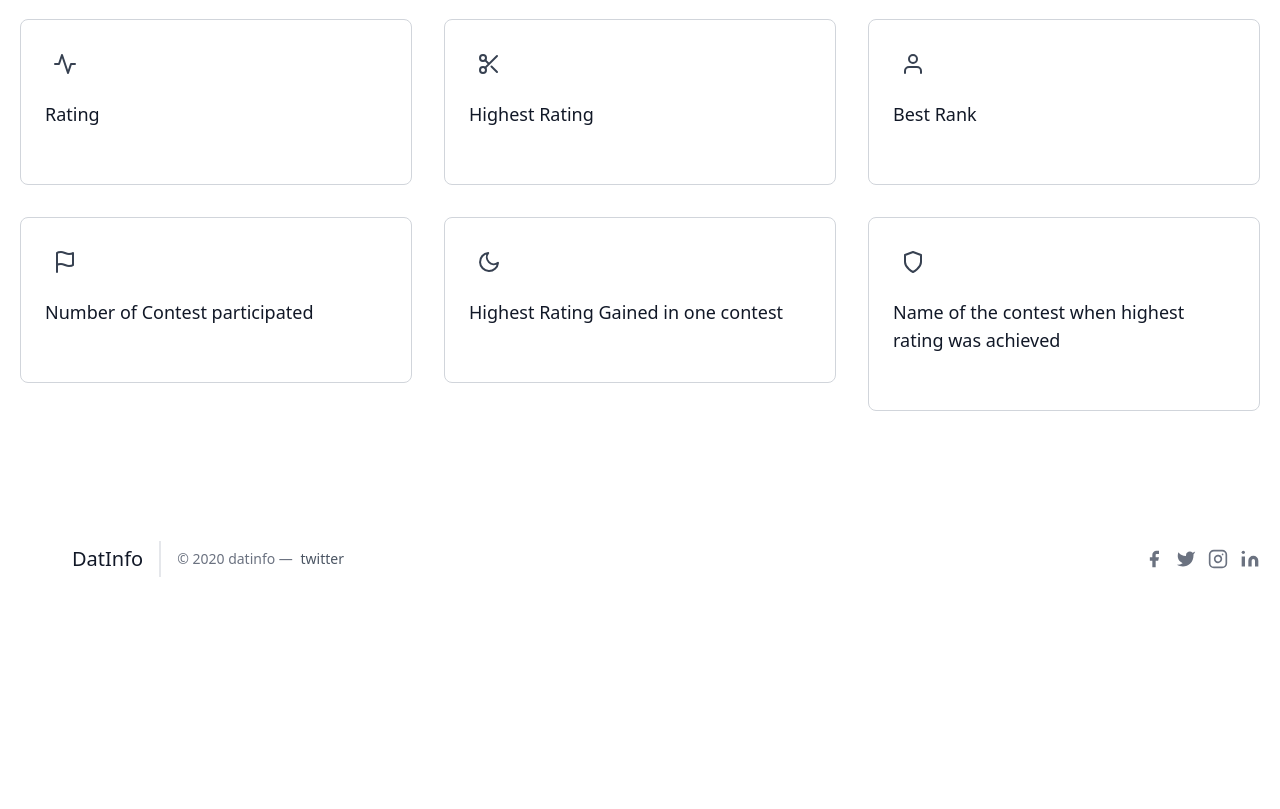
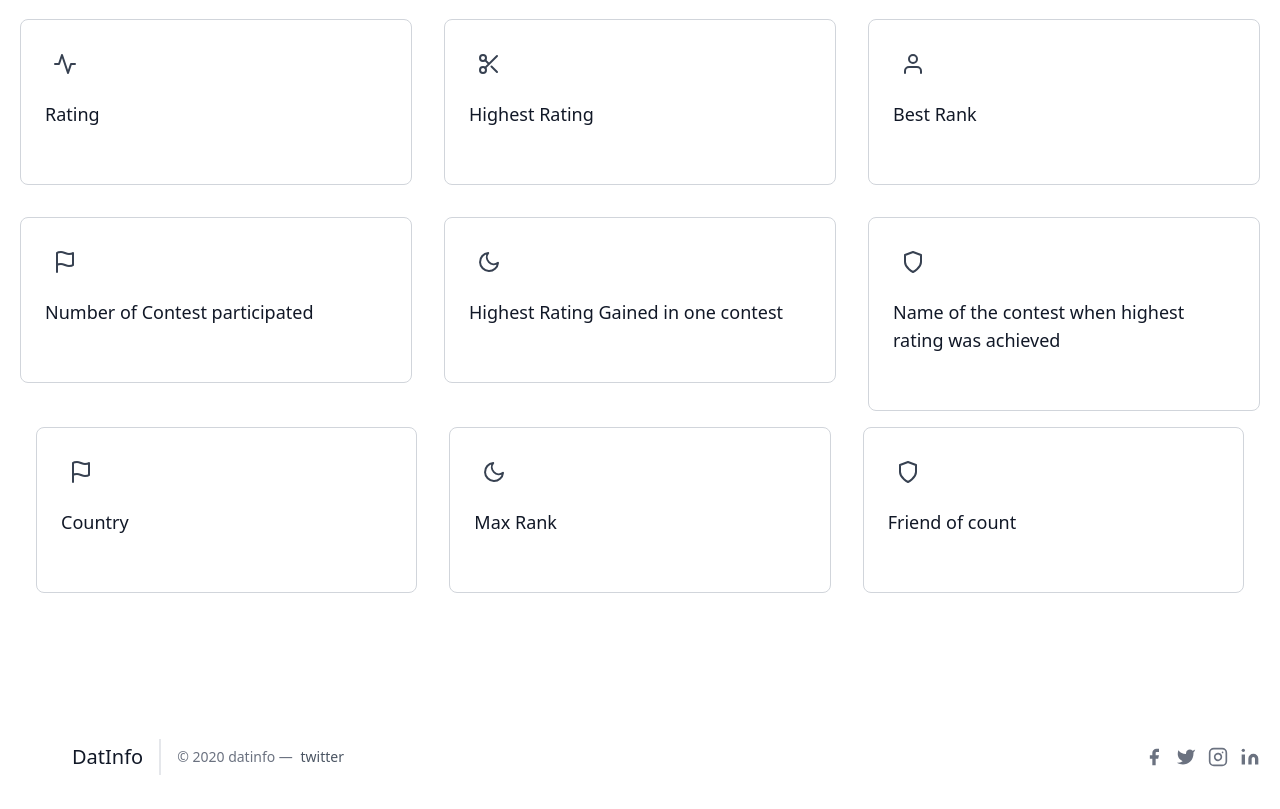
Before and after one commit to Shubham7054/DatInfo, a plain HTML site: page DatInfo/index.html in a window 1280 px wide. Shown: the part 718-1527 px from the top of the page. Before the commit the page ends 1329 px from the top, so only its background shows below. Drawn offline with nearby package versions, Linux system fonts and the light colour scheme.

Commit message:
Initial Commit

```diff
--- a/DatInfo/index.html
+++ b/DatInfo/index.html
@@ -224,6 +224,47 @@
             </div>
           </div>
           <!--<button class="flex mx-auto mt-16 text-white bg-teal-500 border-0 py-2 px-8 focus:outline-none hover:bg-teal-600 rounded text-lg">Button</button>-->
+
+
+          <div id="float">
+          <div class="xl:w-1/3 md:w-1/2 p-4">
+            <div class="border border-gray-300 p-6 rounded-lg">
+              <div class="w-10 h-10 inline-flex items-center justify-center rounded-full bg-teal-100 text-teal-500 mb-4">
+                <svg fill="none" stroke="currentColor" stroke-linecap="round" stroke-linejoin="round" stroke-width="2" class="w-6 h-6" viewBox="0 0 24 24">
+                  <path d="M4 15s1-1 4-1 5 2 8 2 4-1 4-1V3s-1 1-4 1-5-2-8-2-4 1-4 1zM4 22v-7"></path>
+                </svg>
+              </div>
+              <h2 class="text-lg text-gray-900 font-medium title-font mb-2">Country</h2>
+              <input type="text" id="input7">
+              <!--<p class="leading-relaxed text-base">To be inserted</p>-->
+            </div>
+          </div>
+          <div class="xl:w-1/3 md:w-1/2 p-4">
+            <div class="border border-gray-300 p-6 rounded-lg">
+              <div class="w-10 h-10 inline-flex items-center justify-center rounded-full bg-teal-100 text-teal-500 mb-4">
+                <svg fill="none" stroke="currentColor" stroke-linecap="round" stroke-linejoin="round" stroke-width="2" class="w-6 h-6" viewBox="0 0 24 24">
+                  <path d="M21 12.79A9 9 0 1111.21 3 7 7 0 0021 12.79z"></path>
+                </svg>
+              </div>
+              <h2 class="text-lg text-gray-900 font-medium title-font mb-2">Max Rank</h2>
+              <input type="text" id="input8">
+              <!--<p class="leading-relaxed text-base">To be inserted</p>-->
+            </div>
+          </div>
+          <div class="xl:w-1/3 md:w-1/2 p-4">
+            <div class="border border-gray-300 p-6 rounded-lg">
+              <div class="w-10 h-10 inline-flex items-center justify-center rounded-full bg-teal-100 text-teal-500 mb-4">
+                <svg fill="none" stroke="currentColor" stroke-linecap="round" stroke-linejoin="round" stroke-width="2" class="w-6 h-6" viewBox="0 0 24 24">
+                  <path d="M12 22s8-4 8-10V5l-8-3-8 3v7c0 6 8 10 8 10z"></path>
+                </svg>
+              </div>
+              <h2 class="text-lg text-gray-900 font-medium title-font mb-2">Friend of count</h2>
+              <input type="text" id="input9">
+              <!--<p class="leading-relaxed text-base">To be inserted</p>-->
+            </div>
+          </div>
+        </div>
+        </div>
         </div>
       </section>
 
--- a/DatInfo/main.js
+++ b/DatInfo/main.js
@@ -56,4 +56,33 @@ function getData()
     var s=document.getElementById('username1').value;
     xhttp.open("GET", "https://codeforces.com/api/user.rating?handle="+s, true);
     xhttp.send();
+
+
+
+    var var2="";
+    var xhttp = new XMLHttpRequest();
+
+    xhttp.onreadystatechange = function()
+    {
+        if (this.readyState == 4 && this.status == 200)
+        {
+            var2 = JSON.parse(this.responseText);
+            var l=var2.result.length;
+
+
+
+
+            //document.getElementById("testing").innerHTML = "Scroll Down To View Result";
+
+
+            document.getElementById('input7').value = var2.result[0].country;
+            document.getElementById('input8').value = var2.result[0].maxRank;
+            document.getElementById('input9').value = var2.result[0].friendOfCount;
+        }
+
+    };
+
+    //var s=document.getElementById('username1').value;
+    xhttp.open("GET", "https://codeforces.com/api/user.info?handles="+s, true);
+    xhttp.send();
 }
--- a/DatInfo/style.css
+++ b/DatInfo/style.css
@@ -4,7 +4,10 @@
     border:3px white solid;
 }
 
-
+#float{
+  display:flex;
+  flex-direction: row;
+}
 
 
 
```
